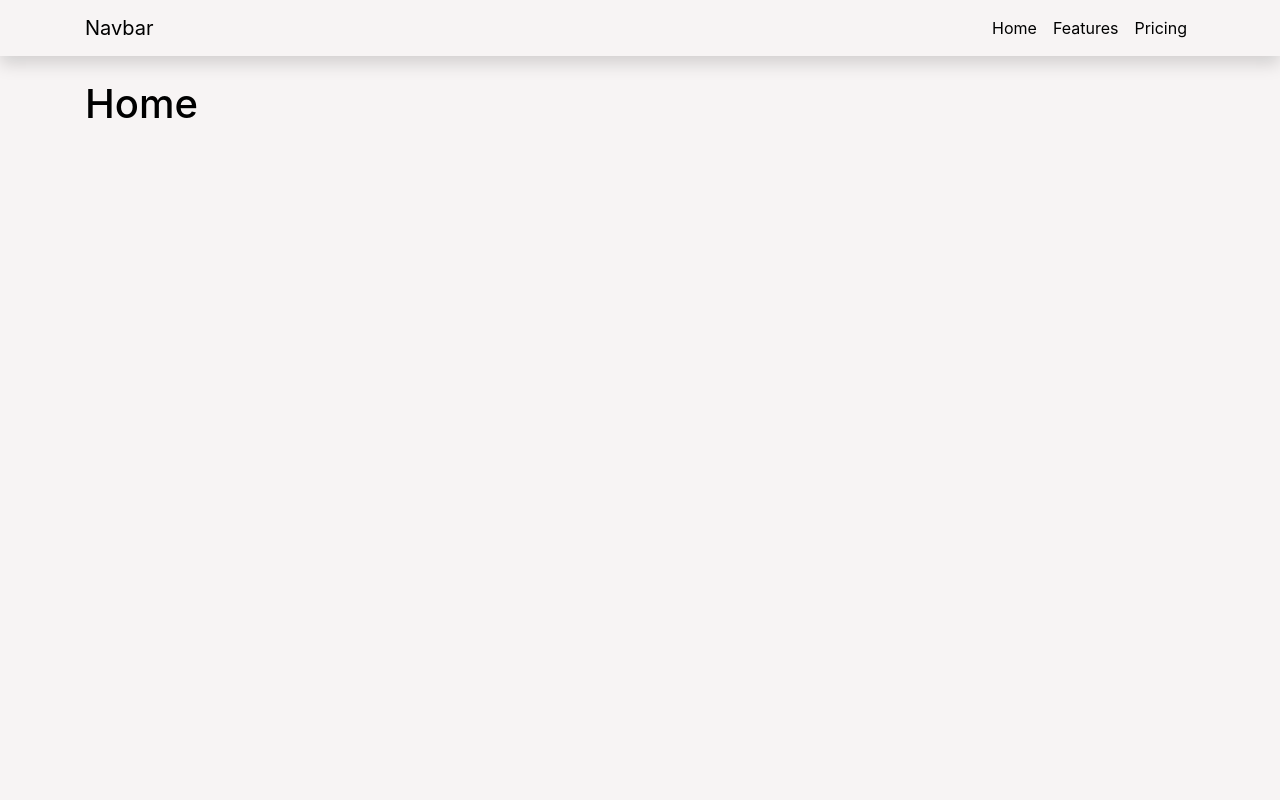
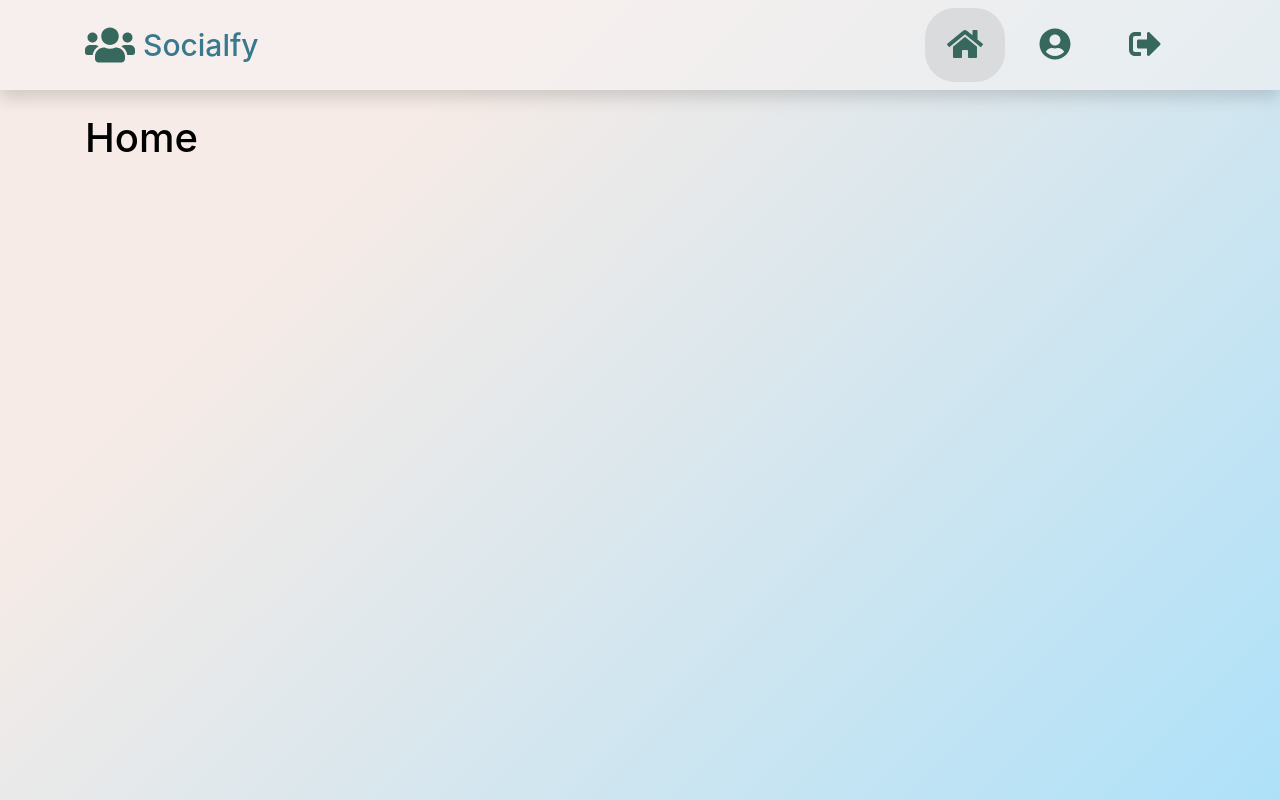
Before and after one commit to JasonOuyang8000/Socialfy-Frontend, a React (Create React App) app in the folder socialfy-app/: page / in a window 1280 px wide. Built offline with nearby package versions, Linux system fonts and the light colour scheme.

Commit message:
navbar styling

```diff
--- a/socialfy-app/package.json
+++ b/socialfy-app/package.json
@@ -3,6 +3,9 @@
   "version": "0.1.0",
   "private": true,
   "dependencies": {
+    "@fortawesome/fontawesome-svg-core": "^1.2.35",
+    "@fortawesome/free-solid-svg-icons": "^5.15.3",
+    "@fortawesome/react-fontawesome": "^0.1.14",
     "@testing-library/jest-dom": "^5.12.0",
     "@testing-library/react": "^11.2.6",
     "@testing-library/user-event": "^12.8.3",
--- a/socialfy-app/src/App.css
+++ b/socialfy-app/src/App.css
@@ -1,16 +1,27 @@
 [data-theme="light"]{
   --text-color: black;
-  --background-color: rgb(247, 244, 244);
+
+  --background-color: #aee1f9;
+  --background-image: linear-gradient(315deg, #aee1f9 0%, #f6ebe6 74%);
 
 }
-
 [data-theme="dark"]{
-  --text-color: #fcfcfc;
+  --text-color: #410303;
   --background-color: #1d1c1c;
 }
+
+
+@import url('https://fonts.googleapis.com/css2?family=B612&display=swap');
+
+body {
+  font-family: 'B612', sans-serif;
+  font-size: 16px;
+}
+
 
 .App {
   color: var(--text-color);
   background-color: var(--background-color);
   min-height: 100vh;
+  background-image: var(--background-image);
 }
--- a/socialfy-app/src/App.js
+++ b/socialfy-app/src/App.js
@@ -1,5 +1,4 @@
 import './App.css';
-import './normalize.css';
 import 'bootstrap/dist/css/bootstrap.css';
 import Navbar from './headers/Navbar';
 import { Route, Switch } from 'react-router';
--- a/socialfy-app/src/headers/Navbar.js
+++ b/socialfy-app/src/headers/Navbar.js
@@ -1,24 +1,26 @@
-import { Link } from 'react-router-dom';
+import { NavLink as Link } from 'react-router-dom';
 import './navbar.css';
-
+import { FontAwesomeIcon } from '@fortawesome/react-fontawesome'
+import { faHome, faSignOutAlt, faUserCircle, faUsers } from '@fortawesome/free-solid-svg-icons';
 
 const Navbar = () => (
     <nav className="navbar navbar-expand-lg shadow">
     <div className="container">
-       <Link className="navbar-brand" to="/">Navbar</Link>
-       <button className="navbar-toggler" type="button" data-bs-toggle="collapse" data-bs-target="#navbarNav" aria-controls="navbarNav" aria-expanded="false" aria-label="Toggle navigation">
-      <span className="navbar-toggler-icon"></span>
-        </button>
+       <Link className="navbar-brand d-flex align-items-center no-active" to="/">
+        <FontAwesomeIcon icon={faUsers} size="2x" />
+            <h1 className="ml-2" id="brand-title">Socialfy</h1>
+       </Link>
+
 
         <ul className="navbar-nav">
             <li className="nav-item">
-            <Link className="nav-link active" aria-current="page" to="">Home</Link>
+            <Link activeClassName="active" className="nav-link" aria-current="page" to="/"><FontAwesomeIcon icon={faHome} size="2x" /></Link>
             </li>
             <li className="nav-item">
-            <Link className="nav-link" to="">Features</Link>
+            <Link className="nav-link" to="/profile"><FontAwesomeIcon icon={faUserCircle} size="2x" /></Link>
             </li>
             <li className="nav-item">
-            <Link className="nav-link" to="">Pricing</Link>
+            <span className="nav-link" to=""><FontAwesomeIcon icon={faSignOutAlt} size="2x" /></span>
             </li>
         </ul>
 
--- a/socialfy-app/src/headers/navbar.css
+++ b/socialfy-app/src/headers/navbar.css
@@ -1,14 +1,53 @@
 [data-theme="light"] {
-    --text-color: black;
-    --background-color: rgb(247, 244, 244);
+    --nav-text-color: rgb(55, 104, 93);
+    --nav-background-color: rgba(247, 244, 244, 0.541);
+    --brand-title: rgb(56, 121, 141);
+    --hover-bg: rgba(170, 169, 169, 0.281);
 
-  }
+}
 
 [data-theme="dark"] {
---text-color: #fcfcfc;
---background-color: #1d1c1c;
+    --nav-text-color: rgb(221, 215, 215);
+    --nav-background-color: rgba(17, 16, 16, 0.541);
+    --brand-title: black;
+    --hover-bg: rgba(170, 169, 169, 0.281);
+}
+.navbar span,
+.navbar a {
+    color: var(--nav-text-color);
 }
 
-.navbar a {
-    color: var(--text-color);
+.navbar span {
+    cursor: pointer;
 }
+
+.nav-link {
+    padding: 20px;
+    min-width: 80px;
+    text-align: center;
+    margin-right: 10px;
+}
+.navbar span:hover,
+.navbar a:hover {
+    background: var(--hover-bg);
+    border-radius: 30px;
+}
+
+.navbar .active {
+    background: var(--hover-bg);
+    border-radius: 30px;
+}
+
+.navbar {
+    background-color: var(--nav-background-color) !important;
+}
+
+#brand-title {
+    font-size: 30px;
+    margin: unset;
+    color: var(--brand-title);
+}
+
+.no-active {
+    background: unset!important;
+}
```
Also changed, not shown: socialfy-app/src/normalize.css (deleted), 1 other file (tests, documents, lock files or other folders).
